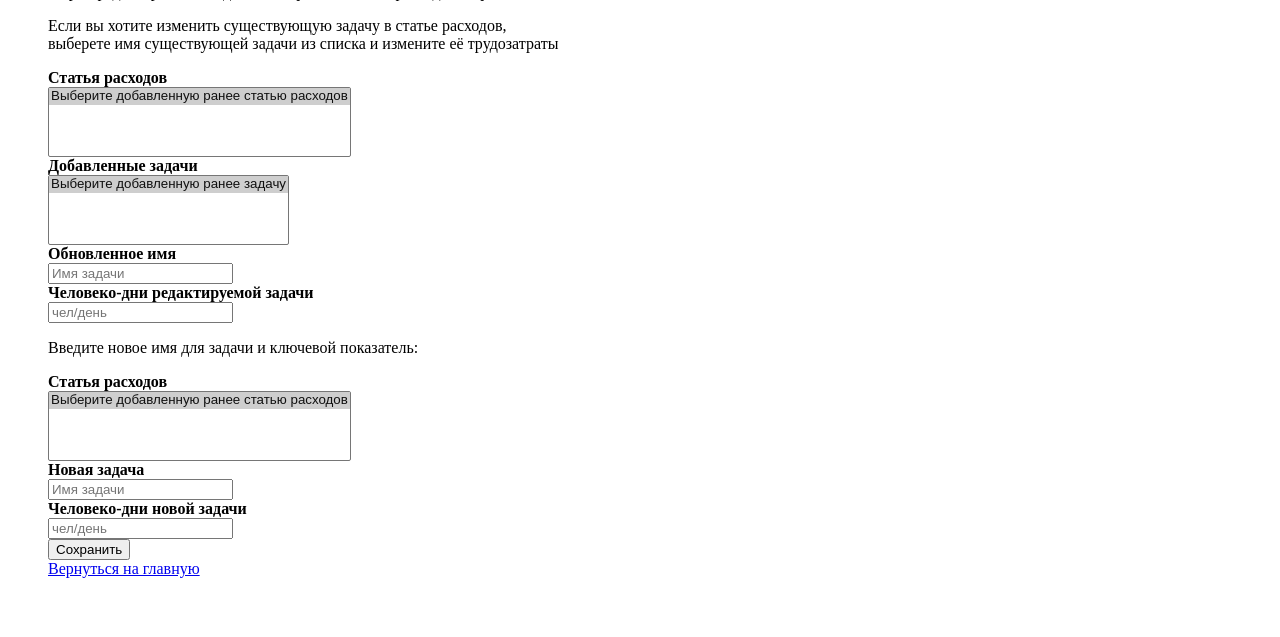
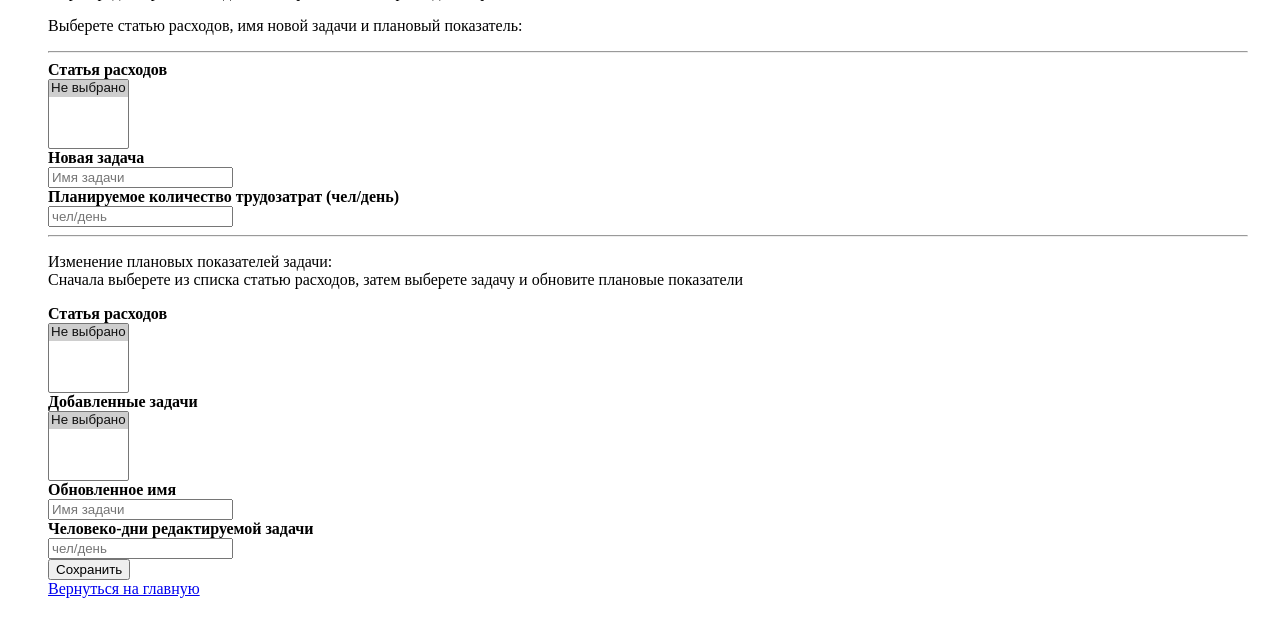
Before and after one commit to artmus208/WebDev, a Flask app: template app/templates/gip/edit_task.html in a window 1280 px wide. Shown: the part 148-785 px from the top of the page. Run offline with Flask 3, Linux system fonts and the light colour scheme; the template is opened without the code that fills it, so the values that code supplies are empty; parts of the project's set-up code (start-up, migrations or seed data) failed here and were passed over.

Commit message:
refactor(html):
small changes on text in form interface

```diff
--- a/app/templates/gip/edit_task.html
+++ b/app/templates/gip/edit_task.html
@@ -8,7 +8,7 @@
 {% block content %}
 <div class="container">
     <p>
-        Форма редактирования задачи в выбранной статье расходов в проекте:
+        Форма редактирования задачи в выбранной статье расходов в проекте:<br>
         <strong>{{ project_name }}</strong>
     </p>
 
@@ -18,24 +18,45 @@
 
     <form action="{{ url_for('gip.edit_task') }}" method="POST">
 
-        <p>Если вы хотите изменить существующую задачу в статье расходов,<br>
-        выберете имя существующей задачи из списка и измените её трудозатраты</p>
+        <!-- Добавление новой задачи -->
+        <p>Выберете статью расходов, имя новой задачи и плановый показатель:</p>
+        <hr>
+        <!-- Выбор статьи расходов, для которой нужно редактировать задачу -->
+        <label for="for_add_cost_list" style="display: block;"><b>Статья расходов</b></label>
+        <select name="for_add_cost_list" style="display: block;" multiple>
+            <option selected value="default">Не выбрано</option>
+            {% for cat in added_cost -%}
+                <option value="{{ cat[0] }}">{{ cat[1]+" "+"("+cat[2]+"чел/день"+")" }}</option>
+            {% endfor %}
+        </select>
 
+        <label for="new_task_name" style="display: block;"><b>Новая задача</b></label>
+        <input type="text" name="new_task_name" placeholder="Имя задачи" style="display: block;">
+
+        <label for="new_man_days" style="display: block;"><b>Планируемое количество трудозатрат (чел/день)</b></label>
+        <input type="number" min="1" placeholder="чел/день" name="new_man_days" style="display: block;" value="default">
+        <!-- Конец добавления новой задачи -->
+        <hr>
         <!-- Редактирование задачи -->
+        <p>Изменение плановых показателей задачи:<br>
+            Сначала выберете из списка статью расходов, затем выберете задачу
+             и обновите плановые показатели</p>
+
+
         <!-- Выбор статьи расходов, для которой нужно редактировать задачу -->
         <label for="old_cost_list" style="display: block;"><b>Статья расходов</b></label>
         <select name="old_cost_list" style="display: block;" multiple>
-            <option selected value="default">Выберите добавленную ранее статью расходов</option>
+            <option selected value="default">Не выбрано</option>
             {% for cat in added_cost -%}
-                <option value="{{ cat[0] }}">{{ cat[1]+" "+"("+cat[2]+"чел/день"+")" }}</option>
+                <option value="{{ cat[0] }}">{{ cat[1]+" "+"("+cat[2]+" чел/день"+")" }}</option>
             {% endfor %}
         </select>
         <!-- Выбор задачи, которую надо редактировать -->
         <label for="old_task_list" style="display: block;"><b>Добавленные задачи</b></label>
         <select name="old_task_list" style="display: block;" multiple>
-            <option selected value="default">Выберите добавленную ранее задачу</option>
+            <option selected value="default">Не выбрано</option>
             {% for task in added_tasks -%}
-                <option value="{{ task[0] }}">{{ task[1]+" "+"("+task[2]+"чел/день"+")" }}</option>
+                <option value="{{ task[0] }}">{{ task[1]+" "+"("+task[2]+" чел/день"+")" }}</option>
             {% endfor %}
         </select>
 
@@ -46,31 +67,13 @@
         <input style="display: block;" name="updated_man_days" type="number" min="1" placeholder="чел/день" value="default">
         <!-- Конец редактирования задачи -->
 
-        <!-- Добавление новой задачи -->
-        <p>Введите новое имя для задачи и ключевой показатель:</p>
-
-        <!-- Выбор статьи расходов, для которой нужно редактировать задачу -->
-        <label for="for_add_cost_list" style="display: block;"><b>Статья расходов</b></label>
-        <select name="for_add_cost_list" style="display: block;" multiple>
-            <option selected value="default">Выберите добавленную ранее статью расходов</option>
-            {% for cat in added_cost -%}
-                <option value="{{ cat[0] }}">{{ cat[1]+" "+"("+cat[2]+"чел/день"+")" }}</option>
-            {% endfor %}
-        </select>
-
-        <label for="new_task_name" style="display: block;"><b>Новая задача</b></label>
-        <input type="text" name="new_task_name" placeholder="Имя задачи" style="display: block;">
-
-        <label for="new_man_days" style="display: block;"><b>Человеко-дни новой задачи</b></label>
-        <input type="number" min="1" placeholder="чел/день" name="new_man_days" style="display: block;" value="default">
-        <!-- Конец добавления новой задачи -->
-
         <input style="display: block;" type="submit" value="Сохранить">
     </form>
     <a class="about-button" href="{{ url_for('main.index') }}">Вернуться на главную</a>
 
     {% if session.get("emp_role", "Нет роли") == 'gip' -%}
         <a href="{{url_for('gip.gips_project')}}" class="gips-btn">Мой проект</a>
+        <a href="{{ url_for('gip.edit_cat_cost') }}" class="">Радактировать статьи расходов</a>
     {% endif %}
 
 </div>
```
Also changed, not shown: GitChangeLog.md (+27 -0 lines), app/templates/gip/edit_cat_cost.html (+18 -19 lines).
